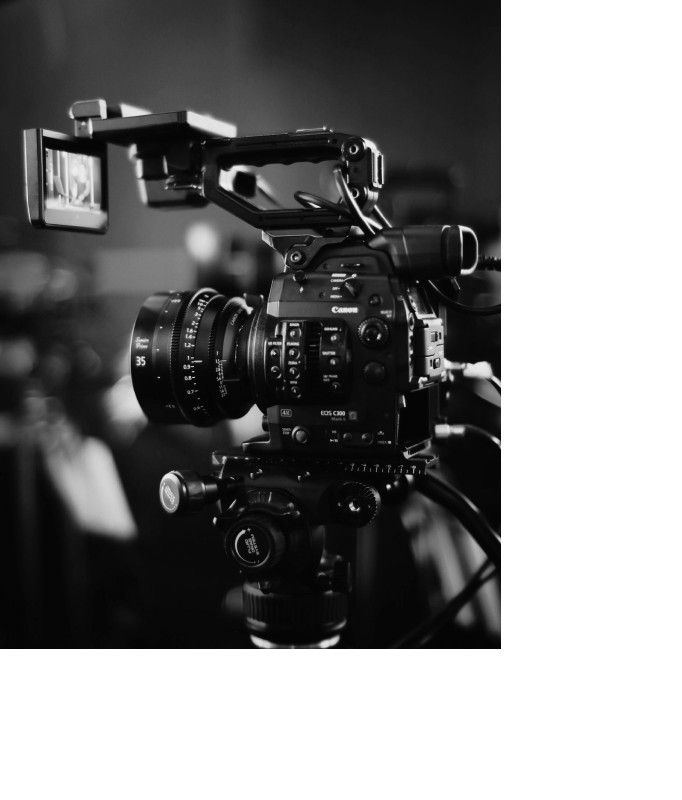
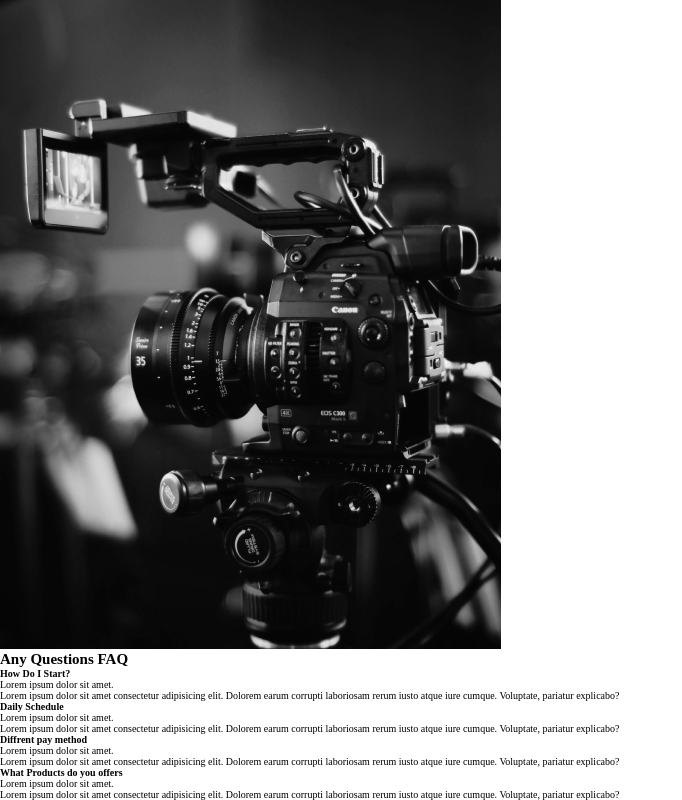
Before and after one commit to saharsdr/React-Course-Capture, a React (Create React App) app: page / in a window 1280 px wide. Shown: the part 1243-2043 px from the top of the page, without its empty margins (0-682 px from the left). Before the commit the page ends 1894 px from the top, so only its background shows below. Built offline with nearby package versions, Linux system fonts and the light colour scheme.

Commit message:
4. FAQ Section

```diff
--- /dev/null
+++ b/src/components/FaqSections.js
@@ -0,0 +1,52 @@
+
+
+const FaqSection = () => {
+
+  return (
+    <div className="section-faq">
+      <h2>Any Questions <span>FAQ</span></h2>
+      <div className="question">
+        <h4>How Do I Start?</h4>
+        <div className="answer">
+          <p>Lorem ipsum dolor sit amet.</p>
+          <p>
+            Lorem ipsum dolor sit amet consectetur adipisicing elit. Dolorem earum corrupti laboriosam rerum iusto atque iure cumque. Voluptate, pariatur explicabo?
+          </p>
+        </div>
+      </div>
+
+      <div className="question">
+        <h4>Daily Schedule</h4>
+        <div className="answer">
+          <p>Lorem ipsum dolor sit amet.</p>
+          <p>
+            Lorem ipsum dolor sit amet consectetur adipisicing elit. Dolorem earum corrupti laboriosam rerum iusto atque iure cumque. Voluptate, pariatur explicabo?
+          </p>
+        </div>
+      </div>
+
+      <div className="question">
+        <h4>Diffrent pay method</h4>
+        <div className="answer">
+          <p>Lorem ipsum dolor sit amet.</p>
+          <p>
+            Lorem ipsum dolor sit amet consectetur adipisicing elit. Dolorem earum corrupti laboriosam rerum iusto atque iure cumque. Voluptate, pariatur explicabo?
+          </p>
+        </div>
+      </div>
+
+
+      <div className="question">
+        <h4>What Products do you offers</h4>
+        <div className="answer">
+          <p>Lorem ipsum dolor sit amet.</p>
+          <p>
+            Lorem ipsum dolor sit amet consectetur adipisicing elit. Dolorem earum corrupti laboriosam rerum iusto atque iure cumque. Voluptate, pariatur explicabo?
+          </p>
+        </div>
+      </div>
+    </div>
+  );
+};
+
+export default FaqSection;
--- a/src/pages/AboutUs.js
+++ b/src/pages/AboutUs.js
@@ -1,16 +1,16 @@
 // Page Components
 import AboutSection from "../components/AboutSection";
 import ServicesSection from "../components/ServicesSection";
+import FaqSection from "../components/FaqSections";
 
 const AboutUs = () => {
-
   return (
     <>
-      <AboutSection/>
-      <ServicesSection/>
-
+      <AboutSection />
+      <ServicesSection />
+      <FaqSection />
     </>
-  )
-}
+  );
+};
 
 export default AboutUs;
```
